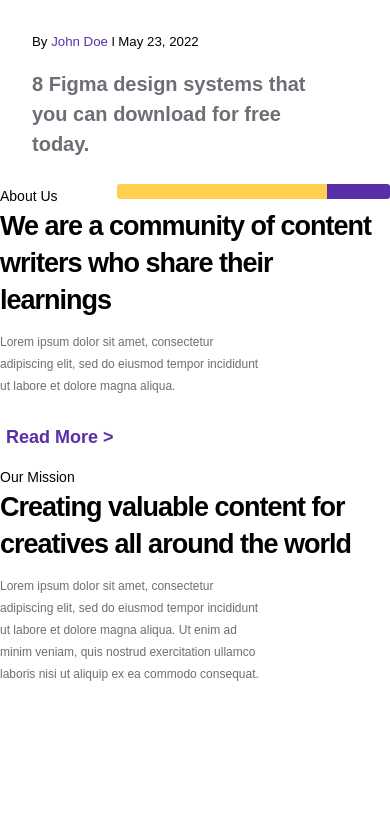
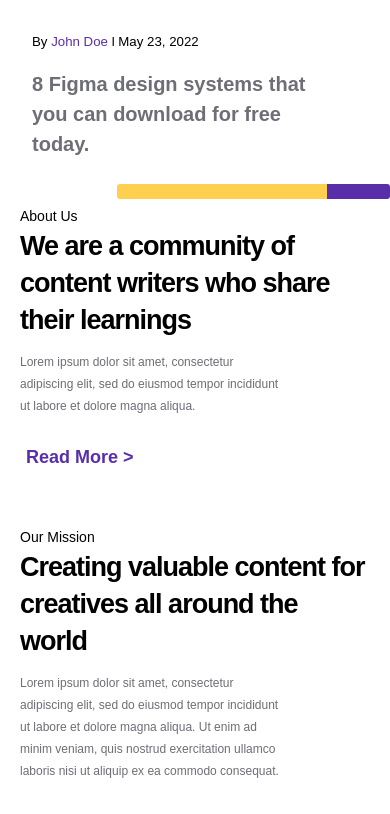
Before and after one commit to Muzahidul987/Finsweet_Project, a website: page index.html in a window 390 px wide. Shown: the part 1584-2398 px from the top of the page. Before the commit the page ends 2281 px from the top, so only its background shows below. Drawn offline with Linux system fonts and the light colour scheme.

Commit message:
mission responsive done

```diff
--- a/assets/scss/components/_common.scss
+++ b/assets/scss/components/_common.scss
@@ -33,10 +33,14 @@ h3 {
         font-size: 27px;
         line-height: 37px;
     }
+    @include md{
+        font-size: 20px;
+        line-height: 30px;
+    }
 
     @include lg {
-        font-size: 23px;
-        line-height: 33px;
+        font-size: 21px;
+        line-height: 31px;
     }
 }
 
@@ -60,6 +64,10 @@ h4 {
         font-size: 16px;
         line-height: 26px;
     }
+    @include md{
+        font-size: 14px;
+        line-height: 24px;
+    }
 }
 
 p {
@@ -78,10 +86,16 @@ p {
     @include sm {
         width: 510px;
     }
+    @include md{
+        width: 300px;
+    }
 
     @include lg {
         width: 370px;
         font-size: 14px;
         line-height: 24px;
     }
+    @include xl{
+        width: 505px;
+    }
 }
--- a/assets/scss/pages/home/_mission.scss
+++ b/assets/scss/pages/home/_mission.scss
@@ -35,13 +35,23 @@
         padding: 98px 108px 96px 80px;
         background-color: #f8f7f0;
 
-        @include xs {
+        @include custom_responsive (0px, 767.9px) {
             display: unset;
             padding: unset;
-
+        }
+        @include md{
+            padding: 40px 0px;
+            gap: 25px;
         }
 
         .about_us {
+            @include custom_responsive (0px, 767.9px) {
+                padding: 20px;
+            }
+
+            @include md {
+                padding: 20px;
+            }
 
             button {
                 background-color: unset;
@@ -51,6 +61,10 @@
             }
         }
 
-        .mission {}
+        .our_mission {
+            @include custom_responsive (0px, 767.9px) {
+                padding: 20px;
+            }
+        }
     }
 }
--- a/index.html
+++ b/index.html
@@ -101,7 +101,7 @@
                     et dolore magna aliqua.</p>
                 <button>Read More ></button>
             </div>
-            <div class="ousr_Mission">
+            <div class="our_mission">
                 <h4>Our Mission</h4>
                 <h3>Creating valuable content for creatives all around the world</h3>
                 <p>Lorem ipsum dolor sit amet, consectetur adipiscing elit, sed do eiusmod tempor incididunt ut labore
```
Also changed, not shown: assets/styles/style.css, 1 other file.
